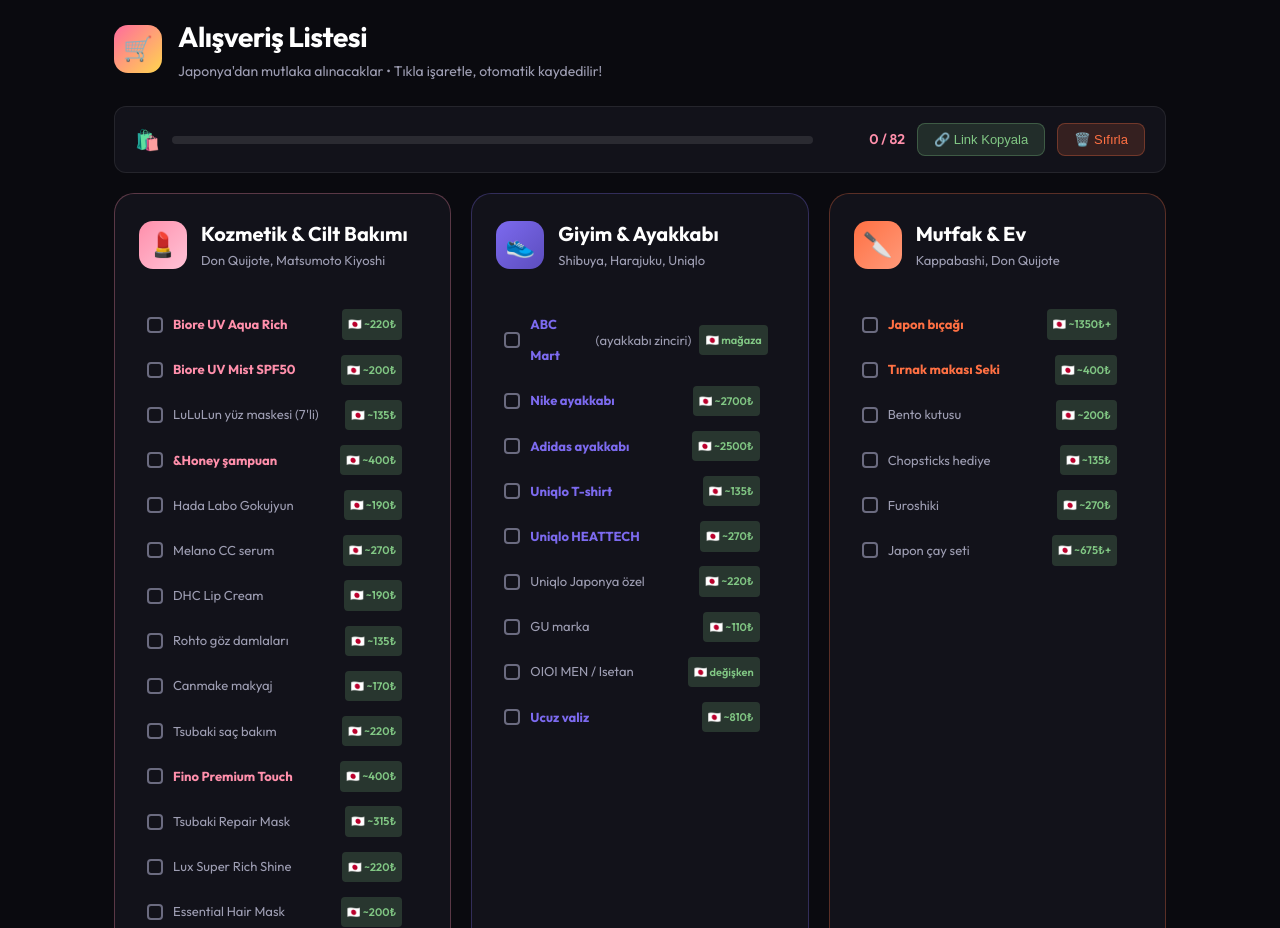
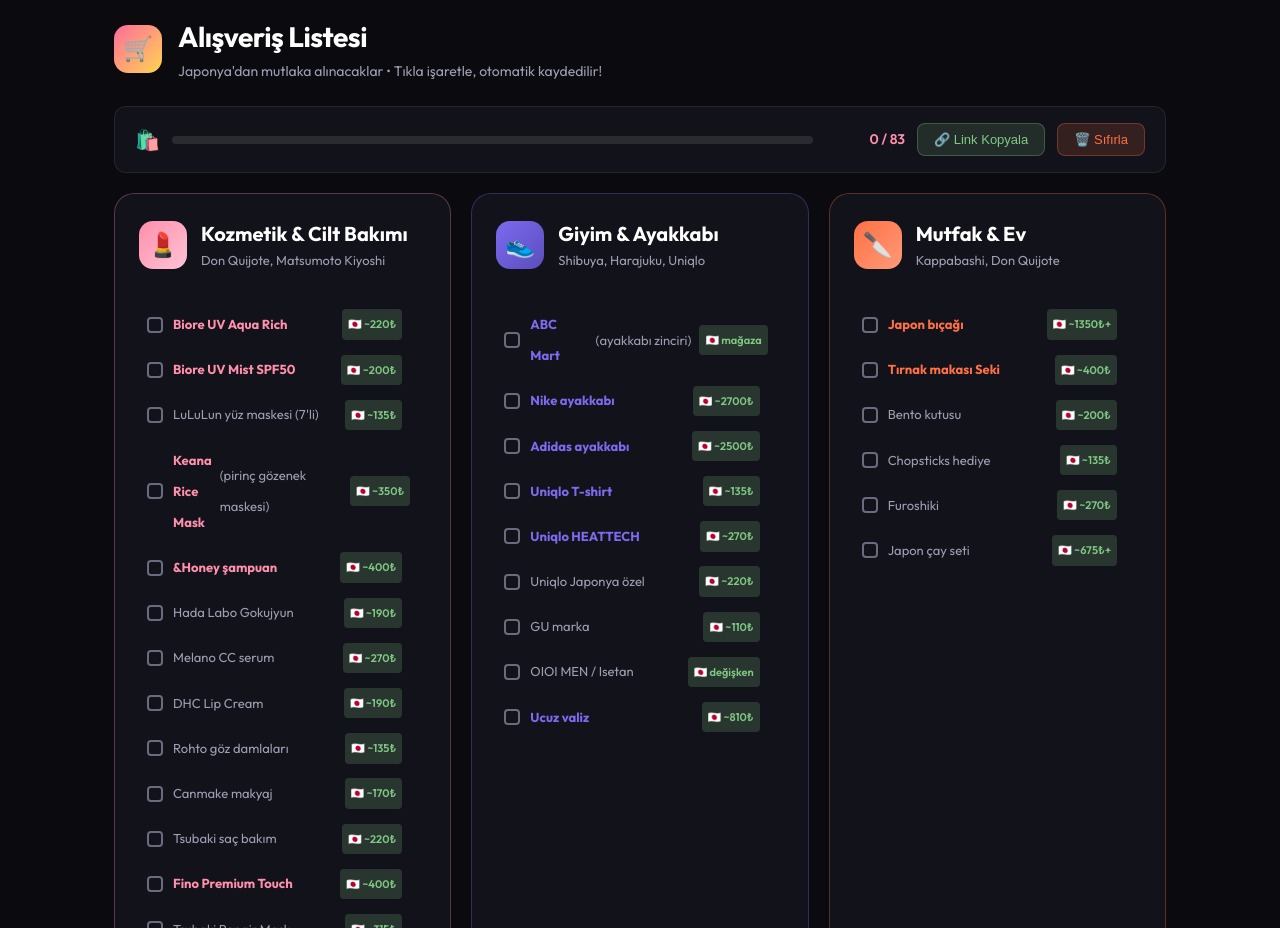
Before and after one commit to mennansevim/japan-trip, a plain HTML site: page index.html in a window 1280 px wide. Shown: the part 4501-5429 px from the top of the page. Drawn offline with Linux system fonts and the light colour scheme; a web font is replaced by a local one.

Commit message:
Add Keana Rice Mask to shopping list

```diff
--- a/index.html
+++ b/index.html
@@ -2306,6 +2306,7 @@
             <label class="shop-item"><input type="checkbox" data-item="biore-uv-aqua"> <strong style="color: var(--accent-sakura);">Biore UV Aqua Rich</strong> <span class="price-jp">🇯🇵 ~220₺</span> </label>
             <label class="shop-item"><input type="checkbox" data-item="biore-uv-mist"> <strong style="color: var(--accent-sakura);">Biore UV Mist SPF50</strong> <span class="price-jp">🇯🇵 ~200₺</span> </label>
             <label class="shop-item"><input type="checkbox" data-item="pirinc-maske"> LuLuLun yüz maskesi (7'li) <span class="price-jp">🇯🇵 ~135₺</span> </label>
+            <label class="shop-item"><input type="checkbox" data-item="keana-rice"> <strong style="color: var(--accent-sakura);">Keana Rice Mask</strong> (pirinç gözenek maskesi) <span class="price-jp">🇯🇵 ~350₺</span> </label>
             <label class="shop-item"><input type="checkbox" data-item="honey-sampuan"> <strong style="color: var(--accent-sakura);">&Honey şampuan</strong> <span class="price-jp">🇯🇵 ~400₺</span> </label>
             <label class="shop-item"><input type="checkbox" data-item="hada-labo"> Hada Labo Gokujyun <span class="price-jp">🇯🇵 ~190₺</span> </label>
             <label class="shop-item"><input type="checkbox" data-item="melano-cc"> Melano CC serum <span class="price-jp">🇯🇵 ~270₺</span> </label>
```
